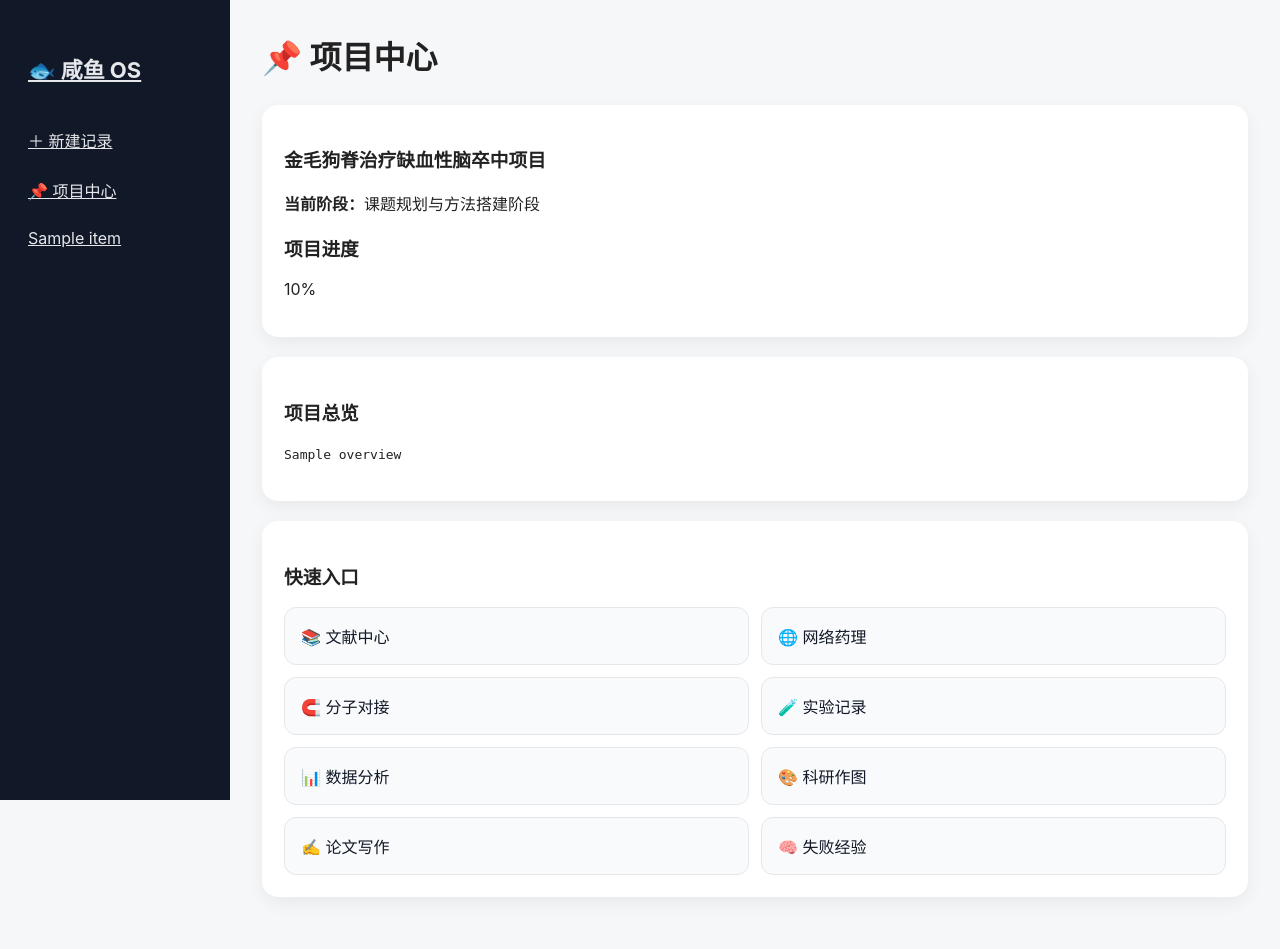
After one commit to l1070-cpu/xianyu-research-os, a Python web app: template src/xianyu/web/templates/project.html in a window 1280 px wide. The commit adds this page. Run offline with Jinja, Linux system fonts and the light colour scheme; the template is opened without the code that fills it: most values are stand-ins (such as "Sample title", 1, 10 or a date in 2020).

Commit message:
add project center page

```diff
--- a/src/xianyu/web/static/style.css
+++ b/src/xianyu/web/static/style.css
@@ -40,3 +40,23 @@ pre {
   white-space: pre-wrap;
   line-height: 1.7;
 }
+
+.quick-grid {
+  display: grid;
+  grid-template-columns: repeat(2, minmax(180px, 1fr));
+  gap: 12px;
+}
+
+.quick-grid a {
+  display: block;
+  background: #f9fafb;
+  border: 1px solid #e5e7eb;
+  border-radius: 12px;
+  padding: 16px;
+  text-decoration: none;
+  color: #111827;
+}
+
+.quick-grid a:hover {
+  background: #eef2ff;
+}
--- a/src/xianyu/web/templates/file.html
+++ b/src/xianyu/web/templates/file.html
@@ -8,7 +8,7 @@
 <body>
 <aside>
 <h1><a href="/">🐟 咸鱼 OS</a></h1>
-<a href="/new">＋ 新建记录</a>
+<a href="/new">＋ 新建记录</a>\n<a href="/project">📌 项目中心</a>
 {% for key, item in modules.items() %}
 <a href="/module/{{ key }}">{{ item[1] }}</a>
 {% endfor %}
--- a/src/xianyu/web/templates/index.html
+++ b/src/xianyu/web/templates/index.html
@@ -8,7 +8,7 @@
 <body>
 <aside>
 <h1><a href="/">🐟 咸鱼 OS</a></h1>
-<a href="/new">＋ 新建记录</a>
+<a href="/new">＋ 新建记录</a>\n<a href="/project">📌 项目中心</a>
 {% for key, item in modules.items() %}
 <a href="/module/{{ key }}">{{ item[1] }}</a>
 {% endfor %}
--- a/src/xianyu/web/templates/module.html
+++ b/src/xianyu/web/templates/module.html
@@ -8,7 +8,7 @@
 <body>
 <aside>
 <h1><a href="/">🐟 咸鱼 OS</a></h1>
-<a href="/new">＋ 新建记录</a>
+<a href="/new">＋ 新建记录</a>\n<a href="/project">📌 项目中心</a>
 {% for key, item in modules.items() %}
 <a href="/module/{{ key }}">{{ item[1] }}</a>
 {% endfor %}
--- a/src/xianyu/web/templates/new.html
+++ b/src/xianyu/web/templates/new.html
@@ -8,7 +8,7 @@
 <body>
 <aside>
 <h1><a href="/">🐟 咸鱼 OS</a></h1>
-<a href="/new">＋ 新建记录</a>
+<a href="/new">＋ 新建记录</a>\n<a href="/project">📌 项目中心</a>
 {% for key, item in modules.items() %}
 <a href="/module/{{ key }}">{{ item[1] }}</a>
 {% endfor %}
--- /dev/null
+++ b/src/xianyu/web/templates/project.html
@@ -0,0 +1,50 @@
+<!DOCTYPE html>
+<html lang="zh-CN">
+<head>
+<meta charset="UTF-8">
+<title>项目中心</title>
+<link rel="stylesheet" href="/static/style.css">
+</head>
+<body>
+<aside>
+<h1><a href="/">🐟 咸鱼 OS</a></h1>
+<a href="/new">＋ 新建记录</a>
+<a href="/project">📌 项目中心</a>
+{% for key, item in modules.items() %}
+<a href="/module/{{ key }}">{{ item[1] }}</a>
+{% endfor %}
+</aside>
+
+<main>
+<h2>📌 项目中心</h2>
+
+<section>
+<h3>金毛狗脊治疗缺血性脑卒中项目</h3>
+<p><strong>当前阶段：</strong>课题规划与方法搭建阶段</p>
+
+<h3>项目进度</h3>
+<div class="progress"><div style="width: {{ progress }}%"></div></div>
+<p>{{ progress }}%</p>
+</section>
+
+<section>
+<h3>项目总览</h3>
+<pre>{{ overview }}</pre>
+</section>
+
+<section>
+<h3>快速入口</h3>
+<div class="quick-grid">
+<a href="/module/literature">📚 文献中心</a>
+<a href="/module/network">🌐 网络药理</a>
+<a href="/module/docking">🧲 分子对接</a>
+<a href="/module/experiment">🧪 实验记录</a>
+<a href="/module/data">📊 数据分析</a>
+<a href="/module/figure">🎨 科研作图</a>
+<a href="/module/writing">✍️ 论文写作</a>
+<a href="/module/memory">🧠 失败经验</a>
+</div>
+</section>
+</main>
+</body>
+</html>
```
Also changed, not shown: src/xianyu/web/app.py (+11 -0 lines).
